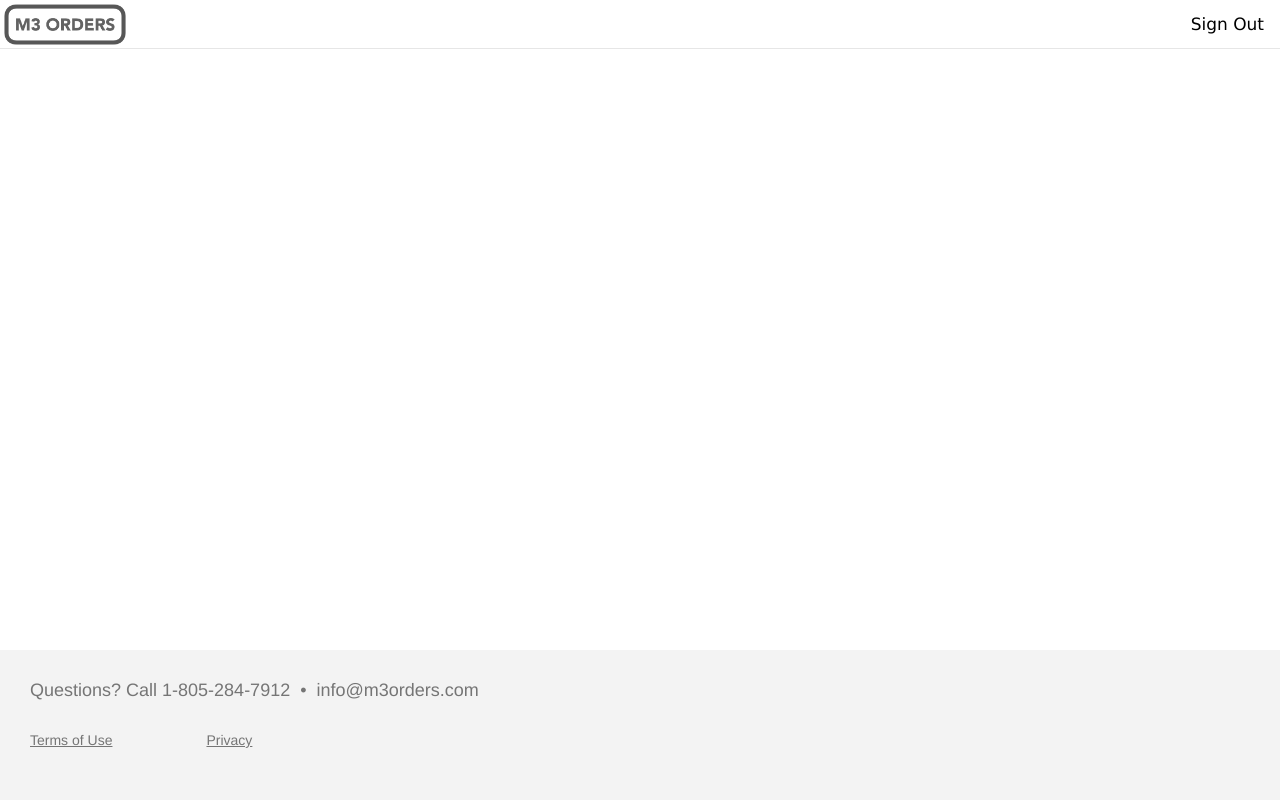
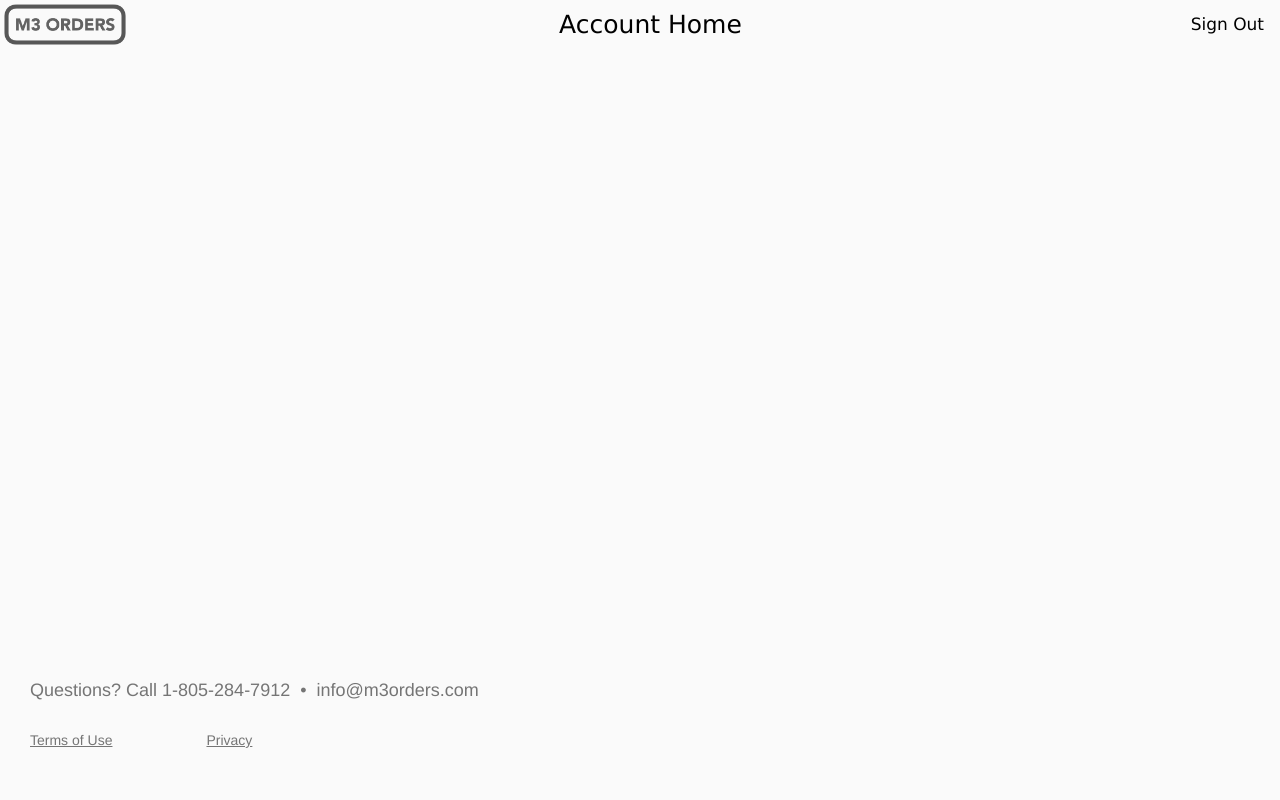
Before and after one commit to conradk16/online-ordering, a Flask app: template webapp/templates/account-improved.html in a window 1280 px wide. Run offline with Flask 2, Linux system fonts and the light colour scheme; the template is opened without the code that fills it, so the values that code supplies are empty.

Commit message:
added title to account home

```diff
--- a/webapp/templates/account-improved.html
+++ b/webapp/templates/account-improved.html
@@ -20,14 +20,12 @@ body, html {
 .topnav {
   display: flex;
   justify-content: space-between;
-  background-color: white;
-  border-style:solid;
-  border-width: 0px 0px 1px 0px;
-  border-bottom-color: rgba(230, 230, 230, 1);
   overflow: hidden;
   align-items: center;
   padding: 0;
   margin: 0;
+  position: sticky;
+  top: 0;
 }
 
 /* Style the links inside the navigation bar */
@@ -49,23 +47,22 @@ body, html {
   margin-left: 4px;
 }
 
-/* Change the color of links on hover */
-.topnav-right:hover {
-  background-color: rgba(240, 240, 240, 0.75);
+.page-title {
+    font-family:verdana;
+    font-size: 25px;
 }
 
 .overall-div {
   height:100%;
   display:flex;
   flex-direction: column;
+  background: #fafafa
 }
 .top-half {
-  min-height: 550px;
   flex:2;
 }
 .bottom-half {
   min-height:150px;
-  background-color: #f3f3f3;
 }
 .questions {
   margin: 30px;
@@ -101,13 +98,14 @@ body, html {
       <img src="../static/m3_logo.png" width="122.25px" height="41px">
     </div>
     </a>
+    <div class="topnav-center">
+        <a class="page-title">Account Home</a>
+    </div>
     <div class="topnav-right">
     <a style="text-decoration:inherit; color:black" href="/signout">Sign Out</a>
     </div>
   </div>
   </div>
-
-<br><br><br>
 
 <div class="bottom-half">
   <div class="questions">Questions? Call 1-805-284-7912&nbsp&nbsp•&nbsp&nbspinfo@m3orders.com</div>
```
